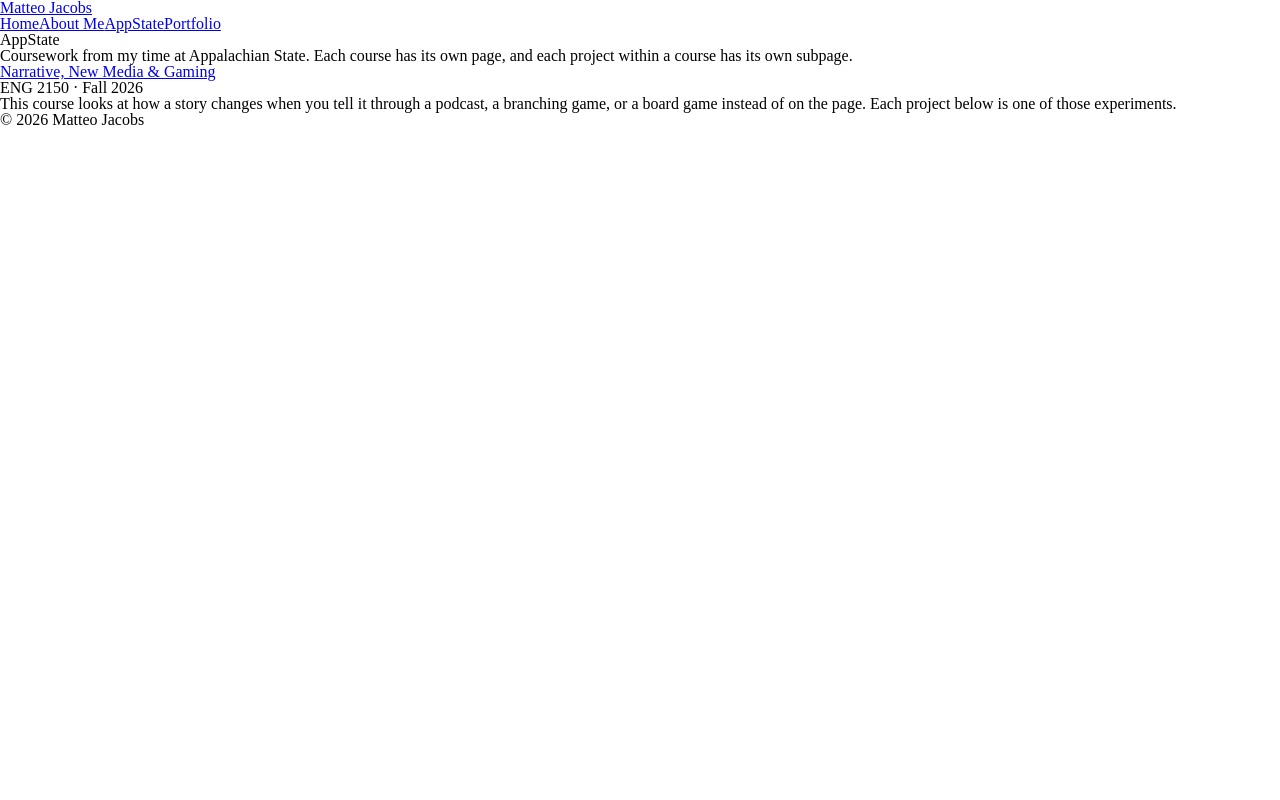
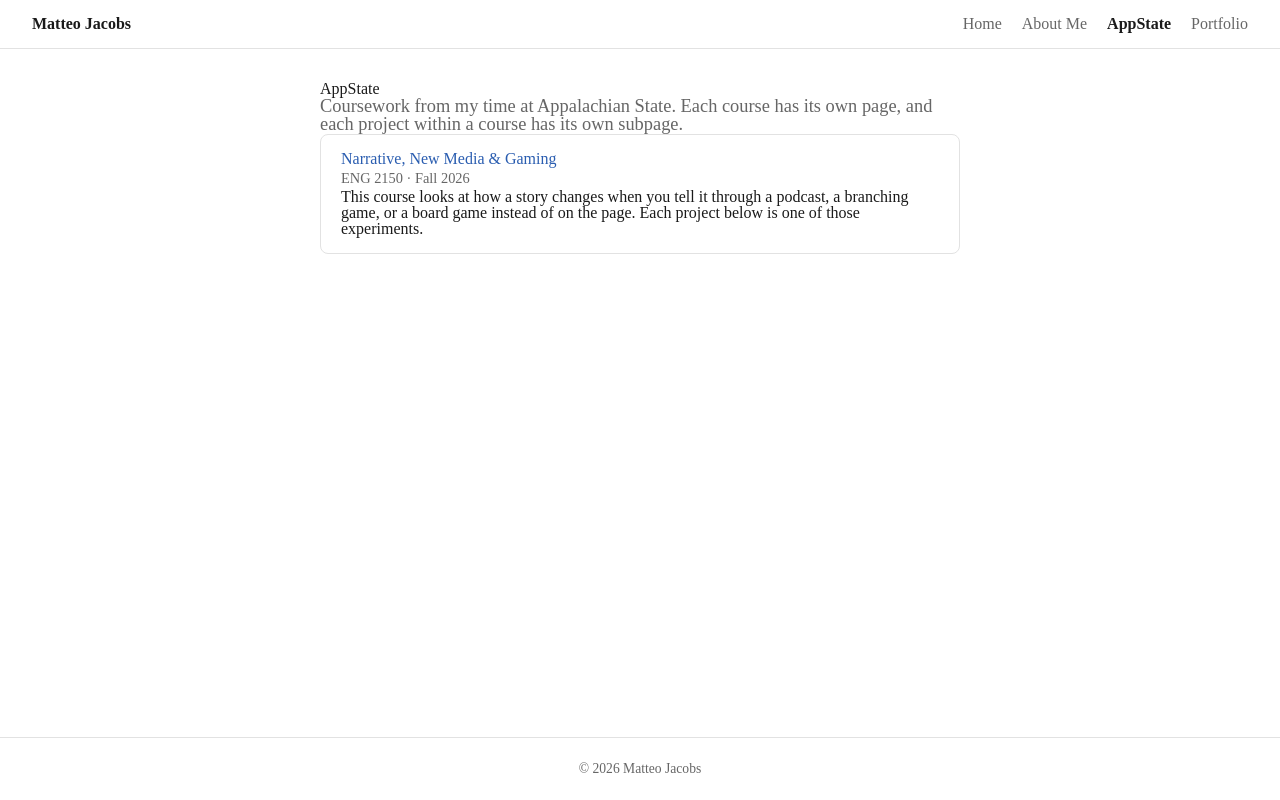
Before and after one commit to matteo-jacobs/portfolio, a React (Vite) app: page /appstate in a window 1280 px wide. Built offline with nearby package versions, Linux system fonts and the light colour scheme.

Commit message:
re-instated styling for other pages

```diff
--- /dev/null
+++ b/src/components/Layout.css
@@ -0,0 +1,199 @@
+:root {
+  --bg: #ffffff;
+  --fg: #1a1a1a;
+  --muted: #666666;
+  --accent: #2a5db0;
+  --border: #e2e2e2;
+  --maxw: 44rem;
+}
+
+* {
+  box-sizing: border-box;
+}
+
+body {
+  margin: 0;
+  color: var(--fg);
+  background: var(--bg);
+  font: 16px/1.6 system-ui, -apple-system, "Segoe UI", Roboto, sans-serif;
+}
+
+a {
+  color: var(--accent);
+}
+
+img {
+  max-width: 100%;
+  height: auto;
+}
+
+.site {
+  display: flex;
+  flex-direction: column;
+  min-height: 100vh;
+}
+
+/* Header / nav */
+.site-header {
+  display: flex;
+  flex-wrap: wrap;
+  align-items: center;
+  justify-content: space-between;
+  gap: 1rem;
+  padding: 1rem clamp(1rem, 4vw, 2rem);
+  border-bottom: 1px solid var(--border);
+}
+
+.brand {
+  font-weight: 700;
+  text-decoration: none;
+  color: var(--fg);
+}
+
+.site-nav {
+  display: flex;
+  flex-wrap: wrap;
+  gap: 1.25rem;
+}
+
+.nav-link {
+  text-decoration: none;
+  color: var(--muted);
+}
+
+.nav-link:hover {
+  color: var(--fg);
+}
+
+.nav-link.is-active {
+  color: var(--fg);
+  font-weight: 600;
+}
+
+/* Main */
+.site-main {
+  flex: 1;
+  width: 100%;
+  max-width: var(--maxw);
+  margin: 0 auto;
+  padding: 2rem clamp(1rem, 4vw, 2rem);
+}
+
+.page h1 {
+  margin-top: 0;
+}
+
+.lede {
+  font-size: 1.15rem;
+  color: var(--muted);
+}
+
+.breadcrumb {
+  font-size: 0.9rem;
+  color: var(--muted);
+}
+
+.card-meta {
+  font-size: 0.9rem;
+  color: var(--muted);
+  margin: 0.25rem 0;
+}
+
+.catalog-description {
+  padding-left: 1rem;
+  border-left: 3px solid var(--border);
+  color: var(--muted);
+}
+
+/* Home / About images */
+.home {
+  text-align: center;
+}
+
+.home-image {
+  width: 220px;
+  height: 220px;
+  object-fit: cover;
+  border-radius: 50%;
+}
+
+.about-portrait {
+  width: 200px;
+  border-radius: 8px;
+  float: right;
+  margin: 0 0 1rem 1.5rem;
+}
+
+.contact-list {
+  padding-left: 1.1rem;
+}
+
+/* Cards */
+.card-list {
+  list-style: none;
+  padding: 0;
+  display: grid;
+  gap: 1rem;
+}
+
+.card {
+  border: 1px solid var(--border);
+  border-radius: 8px;
+  padding: 1rem 1.25rem;
+}
+
+.card h2,
+.card h3 {
+  margin: 0 0 0.25rem;
+}
+
+.card a {
+  text-decoration: none;
+}
+
+.card a:hover {
+  text-decoration: underline;
+}
+
+/* Image placeholder */
+.image-placeholder {
+  display: flex;
+  align-items: center;
+  justify-content: center;
+  aspect-ratio: 16 / 9;
+  background: repeating-linear-gradient(45deg, #f3f3f3, #f3f3f3 12px, #ececec 12px, #ececec 24px);
+  color: var(--muted);
+  border-radius: 8px;
+  font-size: 0.9rem;
+}
+
+/* 404 */
+.not-found {
+  text-align: center;
+}
+
+.error-code {
+  font-size: 4rem;
+  font-weight: 800;
+  color: var(--border);
+  margin: 0;
+}
+
+.button {
+  display: inline-block;
+  margin-top: 1rem;
+  padding: 0.5rem 1rem;
+  background: var(--accent);
+  color: #fff;
+  text-decoration: none;
+  border-radius: 6px;
+}
+
+/* Footer */
+.site-footer {
+  border-top: 1px solid var(--border);
+  padding: 1.5rem;
+  text-align: center;
+  font-size: 0.85rem;
+  color: var(--muted);
+}
--- a/src/components/Layout.jsx
+++ b/src/components/Layout.jsx
@@ -1,4 +1,5 @@
 import { NavLink, Outlet } from 'react-router-dom'
+import './Layout.css'
 
 const links = [
   { to: '/', label: 'Home', end: true },
--- a/src/components/navigation.jsx
+++ b/src/components/navigation.jsx
@@ -1,7 +1,7 @@
-import { useState } from 'react'
-import { Link, NavLink } from 'react-router-dom'
+// import { useState } from 'react'
+import { NavLink } from 'react-router-dom'
 import logoMark from '../assets/logo-mark.svg'
-import hamburgerPlate from '../assets/hamburger-plate.svg'
+// import hamburgerPlate from '../assets/hamburger-plate.svg'
 
 export default function Navigation() {
     return (
```
